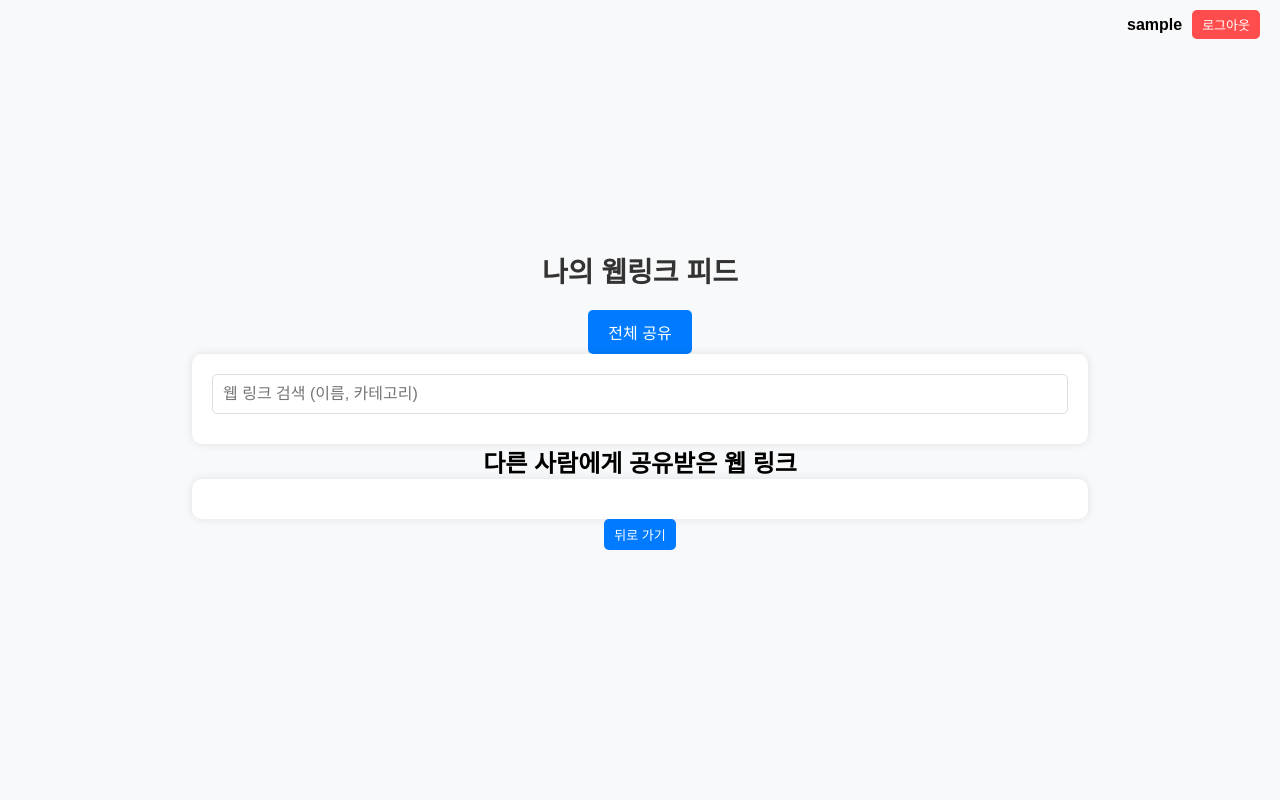
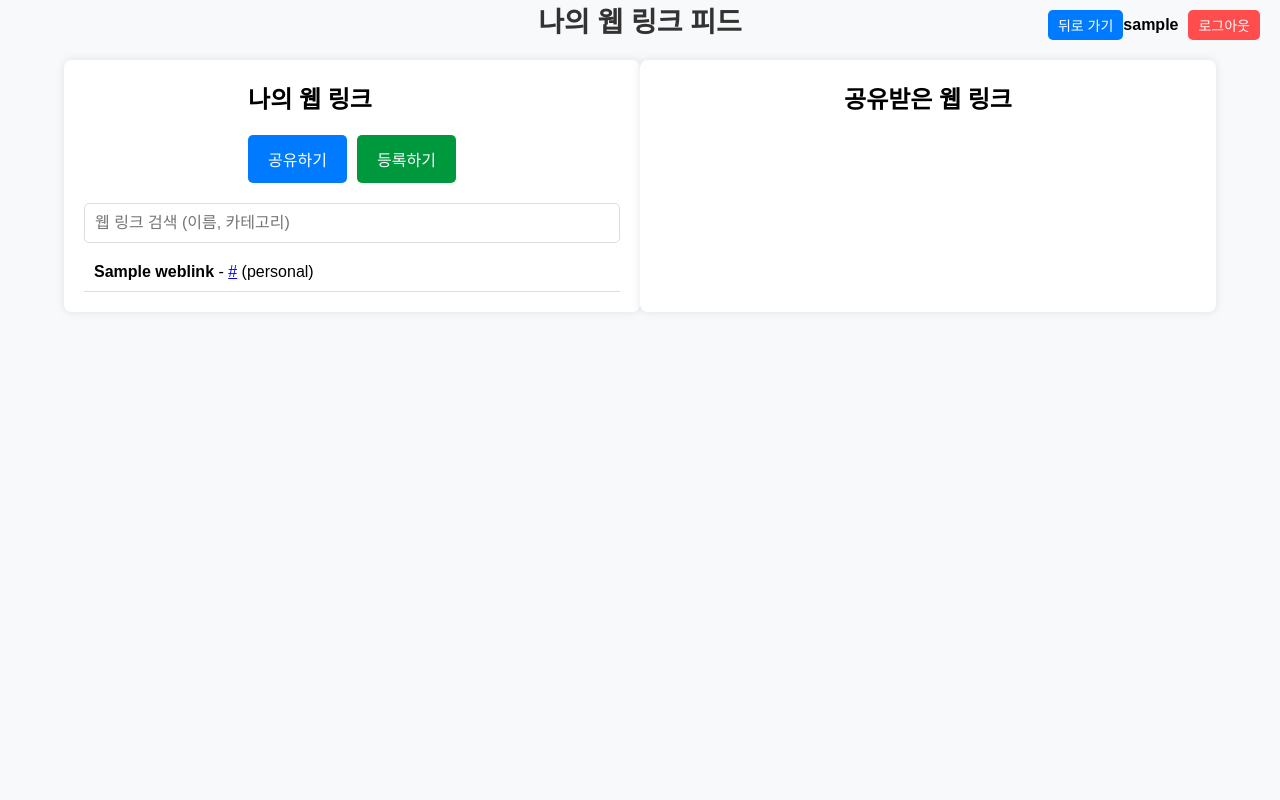
Before and after one commit to youngkwangjoo/auroraworld_task, a Django app: template auroraworld_task/templates/all_links.html in a window 1280 px wide. Run offline with Django 4.2, Linux system fonts and the light colour scheme; tables that the repository leaves empty hold one stand-in row (values such as "Sample post"); the template is opened without the code that fills it: values that come from a table or form of the project are taken from there, most other values are stand-ins (such as "Sample title", 1, 10 or a date in 2020).

Commit message:
refactor: css 수정 및 파일 분리

```diff
--- a/auroraworld_task/static/css/weblinks.css
+++ b/auroraworld_task/static/css/weblinks.css
@@ -10,10 +13,12 @@
     display: flex;
     flex-direction: column;
     align-items: center;
-    justify-content: center;
-    height: 100vh;
     background-color: #f8f9fa;
 }
+
+/* ============================================= */
+/* ✅ 2. 레이아웃 및 컨테이너 스타일 */
+/* ============================================= */
 
 /* 상단 바 */
 .top-bar {
@@ -47,26 +43,74 @@
     color: #333;
 }
 
-/* ✅ 웹 링크 리스트 박스 */
-.feed-box {
-    width: 70%;
-    min-width: 400px;
-    max-width: 90%;
+/* ✅ 웹 링크 피드 컨테이너 (가로 배치) */
+.weblink-container {
+    display: flex;
+    justify-content: space-between;
+    width: 90%;
+    max-width: 1200px;
+}
+
+/* ✅ 웹 링크 피드 & 공유받은 웹 링크 스타일 */
+.weblink-section {
+    flex: 1; /* 두 개의 섹션이 같은 크기를 가지도록 설정 */
+    background-color: white;
     padding: 20px;
-    background-color: white;
-    border-radius: 10px;
+    border-radius: 8px;
     box-shadow: 0 0 10px rgba(0, 0, 0, 0.1);
     display: flex;
     flex-direction: column;
     align-items: center;
+    max-height: 500px; /* 최대 높이 설정 */
+    overflow-y: auto; /* 내용이 많아지면 스크롤 */
 }
 
-/* ✅ 웹 링크 항목 리스트 */
-#webLinkList {
+/* ✅ 검색창과 전체 공유 버튼을 가로 배치 */
+.feed-container {
+    display: flex;
+    align-items: center;
+    justify-content: space-between;
+    gap: 20px;
+}
+
+/* ✅ 리스트 스타일 */
+.web-link-list {
+    display: flex;
+    flex-direction: column;
+    list-style: none;
     width: 100%;
-    list-style-type: none;
-    padding: 0;
 }
+
+/* ✅ 리스트 항목 스타일 */
+.web-link-item,
+.shared-web-link {
+    display: flex;
+    justify-content: space-between;
+    align-items: center;
+    padding: 10px;
+    border-bottom: 1px solid #ddd;
+}
+
+.web-link-item:hover, .shared-web-link:hover {
+    background: #eee;
+}
+/* ✅ 공유받은 웹 링크도 동일한 스타일 적용 */
+.shared-web-link {
+    display: flex;
+    align-items: center;
+    justify-content: space-between;
+}
+
+/* ✅ 링크 목록이 너무 길어질 경우 스크롤 */
+.weblink-section {
+    flex: 1;
+    max-height: 500px;
+    overflow-y: auto;
+}
+
+/* ============================================= */
+/* ✅ 3. 버튼 및 입력 필드 스타일 */
+/* ============================================= */
 
 /* ✅ 버튼 공통 스타일 */
 button {
@@ -80,36 +124,86 @@
 }
 
 /* ✅ 버튼 색상 */
-.add-btn { background-color: #4CAF50; }  /* 초록색 (등록 버튼) */
-.search-btn { background-color: #007BFF; }  /* 파란색 (검색 버튼) */
-.edit-btn { background-color: #FFA500; }  /* 주황색 (수정 버튼) */
-.delete-btn { background-color: #DC3545; }  /* 빨간색 (삭제 버튼) */
+.add-btn { background-color: #4CAF50; }  /* 초록색 */
+.search-btn { background-color: #007BFF; }  /* 파란색 */
+.edit-btn { background-color: #FFA500; }  /* 주황색 */
+.delete-btn { background-color: #DC3545; }  /* 빨간색 */
 .close-btn { background-color: #ff4d4d; }  /* 닫기 버튼 */
 
 /* ✅ 버튼 hover 효과 */
-.edit-btn:hover { background-color: #FF8C00; }  /* 어두운 주황색 */
-.delete-btn:hover { background-color: #C82333; }  /* 어두운 빨간색 */
+.edit-btn:hover { background-color: #FF8C00; }
+.delete-btn:hover { background-color: #C82333; }
 
-/* ✅ 모달 스타일 */
+/* ✅ 전체 공유 버튼 스타일 */
+#shareAllBtn {
+    background-color: #007bff; /* 🔹 파란색 */
+    color: white;
+    font-size: 16px;
+    padding: 12px 20px; /* ✅ 버튼 크기 증가 */
+    border: none;
+    border-radius: 5px;
+    cursor: pointer;
+    transition: background-color 0.3s ease;
+
+    /* ✅ 위아래 여백 추가 */
+    margin: 20px 0;
+    display: block; /* ✅ 중앙 정렬을 위해 block 처리 */
+}
+
+/* ✅ 버튼 hover 효과 */
+#shareAllBtn:hover {
+    background-color: #0056b3; /* 🔹 더 진한 파란색 */
+}
+
+
+/* ✅ 검색 입력창 */
+input[type="text"] {
+    width: 100%;
+    padding: 10px;
+    margin-bottom: 10px;
+    border: 1px solid #ddd;
+    border-radius: 5px;
+    font-size: 16px;
+}
+
+/* ✅ 리스트 마커 제거 */
+ul {
+    list-style: none;
+    padding-left: 0;
+}
+
+/* ============================================= */
+/* ✅ 4. 모달 스타일 */
+/* ============================================= */
+
+/* ✅ 모달 기본 스타일 */
 .modal {
     display: none;
-    position: fixed;
-    z-index: 1;
-    left: 0;
-    top: 0;
+    position: fixed; /* 화면 고정 */
+    z-index: 1000;
+    left: 50%;
+    top: 50%;
     width: 100%;
     height: 100%;
     background-color: rgba(0, 0, 0, 0.4);
+    transform: translate(-50%, -50%); /* 가운데 정렬 */
 }
 
+/* ✅ 모달 내부 스타일 */
 .modal-content {
+    position: absolute;  /* 부모(.modal) 기준 */
+    left: 50%;
+    top: 50%;
+    transform: translate(-50%, -50%); /* 화면 중앙 정렬 */
     background-color: white;
-    margin: 10% auto;
     padding: 20px;
-    width: 50%;
+    width: 400px; /* 너비 조정 */
+    max-width: 90%;
+    border-radius: 10px;
     text-align: center;
-    border-radius: 10px;
+    box-shadow: 0 4px 10px rgba(0, 0, 0, 0.2);
 }
+
 
 /* ✅ 모달 내부 입력 필드 */
 .modal-content input {
@@ -130,21 +238,98 @@
     cursor: pointer;
     color: red;
 }
+/* ✅ 공통 버튼 스타일 (로그아웃 & 뒤로 가기 버튼) */
+.logout-btn, .search-btn {
+    padding: 5px 10px;  /* ✅ 동일한 크기 적용 */
+    font-size: 14px; /* ✅ 동일한 글자 크기 적용 */
+    border: none;
+    border-radius: 5px;
+    cursor: pointer;
+    transition: background-color 0.3s ease;
+}
 
-/* ✅ 버튼 가로 정렬 */
+/* ✅ 로그아웃 버튼 (빨간색) */
+.logout-btn {
+    background-color: #ff4d4d; /* ✅ 기존 빨간색 유지 */
+    color: white;
+}
+
+.logout-btn:hover {
+    background-color: #e04343; /* ✅ 더 어두운 빨간색 */
+}
+
+/* ✅ 뒤로 가기 버튼 (파란색) */
+.search-btn {
+    background-color: #007BFF; /* ✅ 기존 파란색 유지 */
+    color: white;
+}
+
+.search-btn:hover {
+    background-color: #0056b3; /* ✅ 더 어두운 파란색 */
+}
+
+/* 등록하기 버튼 */
+.add-btn {
+    background-color: #4CAF50;
+    color: white;
+    padding: 8px 15px;
+    border: none;
+    border-radius: 5px;
+    cursor: pointer;
+    margin-left: 10px; /* 공유 버튼과 간격 */
+}
+
+.add-btn:hover {
+    background-color: #45a049;
+}
+/* ✅ 버튼 그룹을 가로 정렬 */
 .button-group {
     display: flex;
-    justify-content: space-between;
-    margin-top: 15px;
-    width: 100%;
+    gap: 10px; /* 버튼 사이 여백 */
+    align-items: center;
 }
 
+/* ✅ 버튼 공통 스타일 */
 .button-group button {
-    flex: 1;
-    margin: 0 5px;
+    background-color: #00983d;
+    color: white;
+    font-size: 16px;
+    padding: 12px 20px;
+    border: none;
+    border-radius: 5px;
+    cursor: pointer;
+    transition: background-color 0.3s ease;
+    margin: 20px 0;
+    display: block;
 }
 
-/* 공유 버튼 스타일 */
+/* ✅ "전체 공유" 버튼 (파란색) */
+.share-btn {
+    background-color: #007BFF;
+    color: white;
+}
+
+/* ✅ "등록하기" 버튼 (초록색) */
+.add-btn {
+    background-color: #28582a;
+    color: white;
+}
+
+/* ✅ 버튼 호버 효과 */
+.share-btn:hover {
+    background-color: #0056b3;
+}
+
+.add-btn:hover {
+    background-color: #45a049;
+}
+
+
+/* ============================================= */
+/* ✅ 5. 웹 링크 및 공유 관련 스타일 */
+/* ============================================= */
+
+/* ✅ 공유 버튼 스타일 */
 .share-btn {
     padding: 5px 10px;
     background-color: #17a2b8;
@@ -194,87 +392,13 @@
     background-color: #e9ecef;
 }
 
-#userList li {
-    cursor: pointer;
-    padding: 8px;
-    transition: background-color 0.2s;
+/* ✅ 공유한 사용자 정보 스타일 */
+.shared-by {
+    color: #666;
+    font-size: 14px;
 }
 
-#userList li:hover {
-    background-color: #f0f0f0; /* 마우스 오버 시 연한 회색 */
-}
-
-/* ✅ 피드와 전체 공유 버튼을 가로로 배치 */
-.feed-container {
-    display: flex;
-    align-items: center;
-    justify-content: space-between;
-    gap: 20px; /* 🔹 피드와 버튼 사이 간격 */
-}
-
-/* ✅ 전체 공유 버튼 스타일 */
-.blue-button {
-    background-color: #007bff; /* 🔹 파란색 배경 */
-    color: white;
-    font-size: 16px;
-    padding: 10px 20px;
-    border: none;
-    border-radius: 5px;
-    cursor: pointer;
-    transition: background-color 0.3s ease;
-}
-
-/* ✅ 버튼 호버 효과 */
-.blue-button:hover {
-    background-color: #0056b3; /* 🔹 진한 파란색 */
-}
-
-/* ✅ 공유받은 웹 링크 수정 버튼 (기존 edit-btn 스타일과 동일) */
-.edit-shared-btn {
-    background-color: #FFA500; /* 주황색 */
-    color: white;
-    border: none;
-    padding: 6px 10px;
-    border-radius: 5px;
-    cursor: pointer;
-    font-size: 13px;
-    transition: background-color 0.3s ease;
-}
-
-/* ✅ 마우스 호버 시 색상 변경 (기존 edit-btn과 동일) */
-.edit-shared-btn:hover {
-    background-color: #FF8C00; /* 어두운 주황색 */
-}
-
-/* ✅ 리스트 마커 제거 및 줄 간격 조정 */
-ul {
-    list-style: none; /* 목록 앞의 ●, ○ 같은 마커 제거 */
-    padding-left: 0; /* 왼쪽 기본 여백 제거 */
-}
-
-/* ✅ 개별 웹 링크 항목 스타일 조정 */
-.web-link-item {
-    display: flex;
-    align-items: center;
-    justify-content: space-between;
-    width: 100%;
-    padding: 12px 0; /* 위아래 패딩 조정 */
-    border-bottom: 1px solid #ddd;
-    line-height: 1.6; /* 줄 간격 늘리기 */
-}
-
-/* ✅ 공유받은 웹 링크 항목도 동일한 스타일 적용 */
-#sharedWebLinkList li {
-    display: flex;
-    align-items: center;
-    justify-content: space-between;
-    width: 100%;
-    padding: 12px 0; /* 위아래 패딩 조정 */
-    border-bottom: 1px solid #ddd;
-    line-height: 1.6; /* 줄 간격 늘리기 */
-}
-
-/* ✅ 공유받은 웹 링크 목록의 스타일을 전체 웹 링크 목록과 동일하게 적용 */
+/* ✅ 공유받은 웹 링크 피드 박스 */
 .shared-feed-box {
     width: 70%;
     min-width: 400px;
@@ -288,46 +412,17 @@
     align-items: center;
 }
 
-/* ✅ 공유받은 웹 링크 전체를 flex로 정렬하여 양옆으로 배치 */
-.shared-web-link {
-    display: flex;
-    align-items: center;
-    justify-content: space-between;
-    width: 100%;
-    padding: 12px 0; /* 위아래 패딩 조정 */
-    border-bottom: 1px solid #ddd;
-    line-height: 1.6; /* 줄 간격 늘리기 */
+/* ✅ 클릭된 사용자 음영처리 효과 */
+.highlight-selection {
+    background-color: #d3d3d3;
 }
 
-/* ✅ 왼쪽: 웹 링크 정보 */
-.web-link-info {
-    flex-grow: 1;  /* 🔥 가변 크기 조정 (남은 공간 채우기) */
-    display: flex;
-    flex-wrap: wrap;
-    gap: 10px;
-    align-items: center;
-    overflow: hidden;
-    word-break: break-word;
+/* ✅ 스크롤바 디자인 */
+.weblink-container::-webkit-scrollbar {
+    height: 8px;
 }
 
-/* ✅ 오른쪽: 수정 버튼 */
-.web-link-buttons {
-    display: flex;
-    align-items: center;
-    gap: 10px;
+.weblink-container::-webkit-scrollbar-thumb {
+    background: #aaa;
+    border-radius: 4px;
 }
-
-/* ✅ 공유한 사용자 정보 스타일 */
-.shared-by {
-    color: #666;
-    font-size: 14px;
-}
-
-#searchWebLinksInput {
-    width: 100%;
-    padding: 10px;
-    margin-bottom: 10px;
-    border: 1px solid #ddd;
-    border-radius: 5px;
-    font-size: 16px;
-}
--- a/auroraworld_task/static/js/weblinks.js
+++ b/auroraworld_task/static/js/weblinks.js
@@ -31,7 +31,7 @@
             <div class="web-link-info">
                 <strong>${link.name}</strong> -
                 <a href="${link.url}" target="_blank">${link.url}</a>
-                (${link.category})
+                (<span class="category">${link.category}</span>) <!-- ✅ span 태그 추가 -->
             </div>
             <div class="web-link-buttons">
                 <button class="edit-btn" onclick="openEditModal(${link.id}, '${link.name}', '${link.url}')">수정</button>
@@ -41,16 +41,105 @@
     `;
 }
 
+
 /* ==========================================
     ✅ 웹 링크 검색 기능
 ========================================== */
 function searchWebLinks() {
-    let input = document.getElementById("searchWebLinksInput").value.toLowerCase();
+    let input = document.getElementById("searchWebLinksInput").value.trim().toLowerCase();
+
+    // ✅ 카테고리 변환 테이블 (하드코딩)
+    const CATEGORY_MAP = {
+        "personal": "개인 즐겨찾기",
+        "work": "업무 활용 자료",
+        "reference": "참고 자료",
+        "education": "교육 및 학습 자료",
+        "other": "기타"
+    };
+
     document.querySelectorAll("#webLinkList li").forEach(link => {
-        let name = link.querySelector("strong").textContent.toLowerCase();
-        link.style.display = name.includes(input) ? "flex" : "none";
+        let name = link.querySelector("strong").textContent.trim().toLowerCase();
+        let categoryElement = link.querySelector(".category");
+        let categoryKey = categoryElement ? categoryElement.textContent.trim().toLowerCase() : "";
+        let categoryName = Object.values(CATEGORY_MAP).find(c => c.includes(categoryKey)) || categoryKey;
+
+        if (name.includes(input) || categoryName.includes(input)) {
+            link.style.display = "flex";
+        } else {
+            link.style.display = "none";
+        }
     });
 }
+/* ==========================================
+    ✅ 웹 링크 등록 기능
+========================================== */
+// ✅ "등록하기" 버튼 클릭 이벤트 추가
+document.addEventListener("DOMContentLoaded", function () {
+    let addWebLinkBtn = document.getElementById("addWebLinkBtn");
+    if (addWebLinkBtn) {
+        addWebLinkBtn.addEventListener("click", openAddWebLinkModal);
+    }
+});
+
+// ✅ 웹 링크 등록 모달 열기
+function openAddWebLinkModal() {
+    let modal = document.getElementById("addWebLinkModal");
+    if (modal) {
+        modal.style.display = "block";
+    }
+}
+
+// ✅ 웹 링크 등록하기
+function addWebLink() {
+    let nameInput = document.getElementById("webLinkName").value.trim();
+    let urlInput = document.getElementById("webLinkUrl").value.trim();
+    let categoryInput = document.getElementById("webLinkCategory").value;
+
+    if (!nameInput || !urlInput) {
+        alert("웹 링크 이름과 URL을 입력하세요!");
+        return;
+    }
+
+    fetch("/feedmanager/add/", {
+        method: "POST",
+        headers: {
+            "Content-Type": "application/json",
+            "X-CSRFToken": getCSRFToken()
+        },
+        body: JSON.stringify({
+            name: nameInput,
+            url: urlInput,
+            category: categoryInput
+        })
+    })
+    .then(response => response.json())
+    .then(data => {
+        if (data.error) {
+            alert("등록 실패: " + data.error);
+        } else {
+            alert("✅ 웹 링크가 등록되었습니다!");
+            closeAddWebLinkModal();
+            fetchWebLinks(); // 등록 후 웹 링크 목록 새로고침
+        }
+    })
+    .catch(error => console.error("❌ 등록 중 오류 발생:", error));
+}
+
+// ✅ ESC 키로 등록 모달 닫기
+document.addEventListener("keydown", function (event) {
+    if (event.key === "Escape") {
+        closeAddWebLinkModal();
+    }
+});
+
+// ✅ 웹 링크 등록 모달 닫기 함수
+function closeAddWebLinkModal() {
+    let modal = document.getElementById("addWebLinkModal");
+    if (modal) {
+        modal.style.display = "none";
+    }
+}
+
 
 /* ==========================================
     ✅ 웹 링크 수정 기능
@@ -62,9 +151,23 @@
     document.getElementById("editModal").style.display = "block";
 }
 
+document.addEventListener("keydown", function (event) {
+    if (event.key === "Escape") {
+        let editModal = document.getElementById("editModal");
+        if (editModal && editModal.style.display === "block") {
+            closeEditModal();
+        }
+    }
+});
+
+// ✅ 기존 closeEditModal() 함수 활용
 function closeEditModal() {
-    document.getElementById("editModal").style.display = "none";
+    let modal = document.getElementById("editModal");
+    if (modal) {
+        modal.style.display = "none";
+    }
 }
+
 
 function updateWebLink() {
     let id = document.getElementById("editWebLinkId").value;
@@ -317,7 +420,7 @@
 
 
 /* ==========================================
-    ✅ 공유받은 웹 링크 수정 기능 (오류 해결 버전)
+    ✅ 공유받은 웹 링크 수정 기능
 ========================================== */
 // ✅ 공유받은 웹 링크 수정 모달 열기
 function openSharedEditModal(webLinkId) {
--- a/auroraworld_task/templates/all_links.html
+++ b/auroraworld_task/templates/all_links.html
@@ -7,84 +7,115 @@
     <link rel="stylesheet" href="{% static 'css/weblinks.css' %}">
 </head>
 <body>
+
+    <!-- ✅ 상단 바 -->
     <div class="top-bar">
+        <button class="search-btn" onclick="location.href='/users/auroramain/'">뒤로 가기</button>
         <span class="username">{{ username }}</span>
         <button class="logout-btn" onclick="location.href='/users/logout/'">로그아웃</button>
+
     </div>
 
-    <h1 class="title">나의 웹링크 피드</h1>
-        <button id="shareAllBtn" class="blue-button">전체 공유</button>
-    <div class="feed-box">
-        <!-- ✅ 검색 박스 추가 -->
-        <input type="text" id="searchWebLinksInput" placeholder="웹 링크 검색 (이름, 카테고리)" onkeyup="searchWebLinks()">
-        <ul id="webLinkList"></ul>
+    <h1 class="title">나의 웹 링크 피드</h1>
+
+    <!-- ✅ 웹 링크 피드 & 공유받은 웹 링크 가로 배치 -->
+    <div class="weblink-container">
+        <!-- ✅ 나의 웹 링크 피드 -->
+        <div class="weblink-section">
+<!-- ✅ "전체 공유" 버튼 옆에 "등록하기" 버튼 추가 -->
+            <div class="feed-header">
+                <h2>나의 웹 링크</h2>
+                <div class="button-group">
+                    <button id="shareAllBtn" class="share-btn">공유하기</button>
+                    <button id="addWebLinkBtn" class="add-btn">등록하기</button> <!-- ✅ 초록색 버튼 -->
+                </div>
+            </div>
+            <input type="text" id="searchWebLinksInput" class="search-box" placeholder="웹 링크 검색 (이름, 카테고리)" onkeyup="searchWebLinks()">
+            <ul id="webLinkList" class="web-link-list">
+                {% for link in weblinks %}
+                <li class="web-link-item">
+                    <div class="web-link-info">
+                        <strong>{{ link.name }}</strong> -
+                        <a href="{{ link.url }}" target="_blank">{{ link.url }}</a>
+                        (<span class="category">{{ link.category }}</span>)  <!-- ✅ 검색 가능하도록 클래스 추가 -->
+                    </div>
+                </li>
+                {% endfor %}
+            </ul>
+        </div>
+
+        <!-- ✅ 공유받은 웹 링크 목록 -->
+        <div class="weblink-section">
+            <h2>공유받은 웹 링크</h2>
+            <ul id="sharedWebLinkList" class="web-link-list"></ul>
+        </div>
     </div>
 
-    <!-- ✅ 공유받은 웹 링크 목록 추가 -->
-    <h2>다른 사람에게 공유받은 웹 링크</h2>
-    <div id="sharedFeedBox" class="feed-box">
-
-        <ul id="sharedWebLinkList"></ul>
+    <!-- ✅ 웹 링크 등록 모달 -->
+    <div id="addWebLinkModal" class="modal">
+        <div class="modal-content">
+            <h2>웹 링크 등록</h2>
+            <input type="text" id="webLinkName" placeholder="웹 링크 이름">
+            <input type="text" id="webLinkUrl" placeholder="웹 링크 URL">
+            <select id="webLinkCategory">
+                <option value="개인 즐겨찾기">개인 즐겨찾기</option>
+                <option value="업무 활용 자료">업무 활용 자료</option>
+                <option value="참고 자료">참고 자료</option>
+                <option value="교육 및 학습 자료">교육 및 학습 자료</option>
+                <option value="기타">기타</option>
+            </select>
+            <div class="button-group">
+                <button class="add-btn" onclick="addWebLink()">등록</button>
+                <button class="close-btn" onclick="closeAddWebLinkModal()">닫기</button>
+            </div>
+        </div>
     </div>
 
 
     <!-- ✅ 공유받은 웹 링크 수정 모달 -->
-    <div id="sharedEditModal" class="modal" style="display: none;">
+    <div id="sharedEditModal" class="modal">
         <div class="modal-content">
             <h2>공유받은 웹 링크 수정</h2>
             <input type="hidden" id="sharedEditWebLinkId">
             <input type="text" id="sharedEditWebLinkName" placeholder="웹 링크 이름">
             <input type="text" id="sharedEditWebLinkUrl" placeholder="웹 링크 URL">
-            <button class="edit-btn" onclick="updateSharedWebLink()">수정</button>
-            <button class="close-btn" onclick="closeSharedEditModal()">닫기</button>
+            <div class="button-group">
+                <button class="edit-btn" onclick="updateSharedWebLink()">수정</button>
+                <button class="close-btn" onclick="closeSharedEditModal()">닫기</button>
+            </div>
         </div>
     </div>
-
-
 
     <!-- ✅ 전체 공유 모달 -->
     <div id="shareAllModal" class="modal">
         <div class="modal-content">
             <h3>전체 공유할 사용자 선택</h3>
-
             <label for="permissionSelect">권한:</label>
             <select id="permissionSelect" class="permission-select">
                 <option value="read">읽기</option>
                 <option value="write">쓰기</option>
             </select>
-
-            <!-- ✅ 사용자 검색 입력 -->
             <input type="text" id="searchAllUserInput" placeholder="이름, 이메일, ID 검색" onkeyup="searchAllUsers()">
-
-            <!-- ✅ 검색 결과 -->
             <ul id="allUserList" style="display: none;"></ul>
-
         </div>
     </div>
 
 
-
-    <button class="search-btn" onclick="location.href='/users/auroramain/'">뒤로 가기</button>
 
     <!-- ✅ 개별 웹 링크 공유 모달 -->
     <div id="shareModal" class="modal">
         <div class="modal-content">
             <span class="close" onclick="closeShareModal()">&times;</span>
             <h2>웹 링크 공유</h2>
-
-            <!-- ✅ 드롭다운 추가 -->
             <label for="sharePermission">권한 선택:</label>
             <select id="sharePermission">
                 <option value="read">읽기</option>
                 <option value="write">쓰기</option>
             </select>
-
-            <!-- ✅ 사용자 검색 입력 -->
             <input type="text" id="searchUserInput" placeholder="이메일 또는 이름으로 검색" onkeyup="searchUsers()">
-            <ul id="userList" style="display: none;"></ul> <!-- ✅ 기본적으로 숨김 -->
+            <ul id="userList" style="display: none;"></ul>
         </div>
     </div>
-
 
     <!-- ✅ 수정 모달 -->
     <div id="editModal" class="modal">
@@ -93,8 +124,10 @@
             <input type="hidden" id="editWebLinkId">
             <input type="text" id="editWebLinkName" placeholder="웹 링크 이름">
             <input type="text" id="editWebLinkUrl" placeholder="웹 링크 URL">
-            <button class="edit-btn" onclick="updateWebLink()">수정</button>
-            <button class="close-btn" onclick="closeEditModal()">닫기</button>
+            <div class="button-group">
+                <button class="edit-btn" onclick="updateWebLink()">수정</button>
+                <button class="close-btn" onclick="closeEditModal()">닫기</button>
+            </div>
         </div>
     </div>
 
--- a/auroraworld_task/users/views/login.py
+++ b/auroraworld_task/users/views/login.py
@@ -57,7 +57,7 @@
         if user is not None:
             tokens = get_tokens_for_user(user)
 
-            response = redirect("auroramain")
+            response = redirect("all_links_page")
             response.set_cookie("access_token", tokens["access"], httponly=True, secure=True, samesite="Lax")
             response.set_cookie("refresh_token", tokens["refresh"], httponly=True, secure=True, samesite="Lax")
             return response
```
Also changed, not shown: other parts of auroraworld_task/static/css/weblinks.css (+34 -13 lines).
